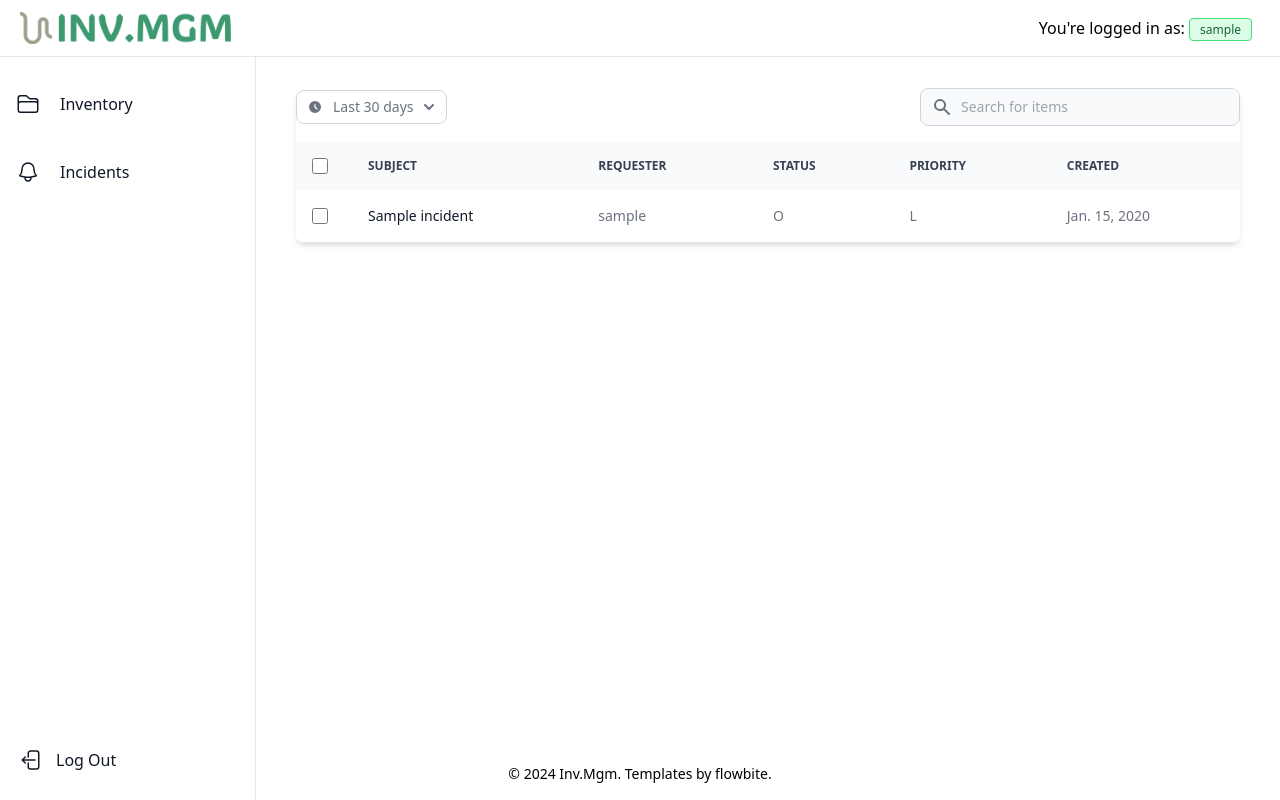
After one commit to diegorbb/django-inventory-mgm, a Django app: page /incidents/ in a window 1280 px wide. The commit adds this page. Run offline with Django 5.2, Linux system fonts and the light colour scheme; a user stored in the database is signed in; tables that the repository leaves empty hold one stand-in row (values such as "Sample post"); some libraries are stand-ins or nearby versions.

Commit message:
started incident tool

```diff
--- a/inventory/app/admin.py
+++ b/inventory/app/admin.py
@@ -1,5 +1,6 @@
 from django.contrib import admin
-from .models import Item
+from .models import Item, Incident
 
 # Register your models here.
 admin.site.register(Item)
+admin.site.register(Incident)
--- /dev/null
+++ b/inventory/app/templates/app/incidents.html
@@ -0,0 +1,126 @@
+{% extends "main.html" %}
+
+{% block content %}
+
+{% include "navbar.html" %}
+
+{% include "sidebar.html" %}
+
+
+<div class="p-4 sm:ml-64">
+    <div class="py-8 px-6 mt-10">
+        <div class="relative overflow-x-auto shadow-md sm:rounded-lg">
+            <div class="flex flex-column sm:flex-row flex-wrap space-y-4 sm:space-y-0 items-center justify-between pb-4">
+                <div>
+                    <button id="dropdownRadioButton" data-dropdown-toggle="dropdownRadio" class="inline-flex items-center text-gray-500 bg-white border border-gray-300 focus:outline-none hover:bg-gray-100 focus:ring-4 focus:ring-gray-100 font-medium rounded-lg text-sm px-3 py-1.5 dark:bg-gray-800 dark:text-white dark:border-gray-600 dark:hover:bg-gray-700 dark:hover:border-gray-600 dark:focus:ring-gray-700" type="button">
+                        <svg class="w-3 h-3 text-gray-500 dark:text-gray-400 me-3" aria-hidden="true" xmlns="http://www.w3.org/2000/svg" fill="currentColor" viewBox="0 0 20 20">
+                                <path d="M10 0a10 10 0 1 0 10 10A10.011 10.011 0 0 0 10 0Zm3.982 13.982a1 1 0 0 1-1.414 0l-3.274-3.274A1.012 1.012 0 0 1 9 10V6a1 1 0 0 1 2 0v3.586l2.982 2.982a1 1 0 0 1 0 1.414Z"/>
+                            </svg>
+                        Last 30 days
+                        <svg class="w-2.5 h-2.5 ms-2.5" aria-hidden="true" xmlns="http://www.w3.org/2000/svg" fill="none" viewBox="0 0 10 6">
+                            <path stroke="currentColor" stroke-linecap="round" stroke-linejoin="round" stroke-width="2" d="m1 1 4 4 4-4"/>
+                        </svg>
+                    </button>
+                    <!-- Dropdown menu -->
+                    <div id="dropdownRadio" class="z-10 hidden w-48 bg-white divide-y divide-gray-100 rounded-lg shadow dark:bg-gray-700 dark:divide-gray-600" data-popper-reference-hidden="" data-popper-escaped="" data-popper-placement="top" style="position: absolute; inset: auto auto 0px 0px; margin: 0px; transform: translate3d(522.5px, 3847.5px, 0px);">
+                        <ul class="p-3 space-y-1 text-sm text-gray-700 dark:text-gray-200" aria-labelledby="dropdownRadioButton">
+                            <li>
+                                <div class="flex items-center p-2 rounded hover:bg-gray-100 dark:hover:bg-gray-600">
+                                    <input id="filter-radio-example-1" type="radio" value="" name="filter-radio" class="w-4 h-4 text-blue-600 bg-gray-100 border-gray-300 focus:ring-blue-500 dark:focus:ring-blue-600 dark:ring-offset-gray-800 dark:focus:ring-offset-gray-800 focus:ring-2 dark:bg-gray-700 dark:border-gray-600">
+                                    <label for="filter-radio-example-1" class="w-full ms-2 text-sm font-medium text-gray-900 rounded dark:text-gray-300">Last day</label>
+                                </div>
+                            </li>
+                            <li>
+                                <div class="flex items-center p-2 rounded hover:bg-gray-100 dark:hover:bg-gray-600">
+                                    <input checked="" id="filter-radio-example-2" type="radio" value="" name="filter-radio" class="w-4 h-4 text-blue-600 bg-gray-100 border-gray-300 focus:ring-blue-500 dark:focus:ring-blue-600 dark:ring-offset-gray-800 dark:focus:ring-offset-gray-800 focus:ring-2 dark:bg-gray-700 dark:border-gray-600">
+                                    <label for="filter-radio-example-2" class="w-full ms-2 text-sm font-medium text-gray-900 rounded dark:text-gray-300">Last 7 days</label>
+                                </div>
+                            </li>
+                            <li>
+                                <div class="flex items-center p-2 rounded hover:bg-gray-100 dark:hover:bg-gray-600">
+                                    <input id="filter-radio-example-3" type="radio" value="" name="filter-radio" class="w-4 h-4 text-blue-600 bg-gray-100 border-gray-300 focus:ring-blue-500 dark:focus:ring-blue-600 dark:ring-offset-gray-800 dark:focus:ring-offset-gray-800 focus:ring-2 dark:bg-gray-700 dark:border-gray-600">
+                                    <label for="filter-radio-example-3" class="w-full ms-2 text-sm font-medium text-gray-900 rounded dark:text-gray-300">Last 30 days</label>
+                                </div>
+                            </li>
+                            <li>
+                                <div class="flex items-center p-2 rounded hover:bg-gray-100 dark:hover:bg-gray-600">
+                                    <input id="filter-radio-example-4" type="radio" value="" name="filter-radio" class="w-4 h-4 text-blue-600 bg-gray-100 border-gray-300 focus:ring-blue-500 dark:focus:ring-blue-600 dark:ring-offset-gray-800 dark:focus:ring-offset-gray-800 focus:ring-2 dark:bg-gray-700 dark:border-gray-600">
+                                    <label for="filter-radio-example-4" class="w-full ms-2 text-sm font-medium text-gray-900 rounded dark:text-gray-300">Last month</label>
+                                </div>
+                            </li>
+                            <li>
+                                <div class="flex items-center p-2 rounded hover:bg-gray-100 dark:hover:bg-gray-600">
+                                    <input id="filter-radio-example-5" type="radio" value="" name="filter-radio" class="w-4 h-4 text-blue-600 bg-gray-100 border-gray-300 focus:ring-blue-500 dark:focus:ring-blue-600 dark:ring-offset-gray-800 dark:focus:ring-offset-gray-800 focus:ring-2 dark:bg-gray-700 dark:border-gray-600">
+                                    <label for="filter-radio-example-5" class="w-full ms-2 text-sm font-medium text-gray-900 rounded dark:text-gray-300">Last year</label>
+                                </div>
+                            </li>
+                        </ul>
+                    </div>
+                </div>
+                <label for="table-search" class="sr-only">Search</label>
+                <div class="relative">
+                    <div class="absolute inset-y-0 left-0 rtl:inset-r-0 rtl:right-0 flex items-center ps-3 pointer-events-none">
+                        <svg class="w-5 h-5 text-gray-500 dark:text-gray-400" aria-hidden="true" fill="currentColor" viewBox="0 0 20 20" xmlns="http://www.w3.org/2000/svg"><path fill-rule="evenodd" d="M8 4a4 4 0 100 8 4 4 0 000-8zM2 8a6 6 0 1110.89 3.476l4.817 4.817a1 1 0 01-1.414 1.414l-4.816-4.816A6 6 0 012 8z" clip-rule="evenodd"></path></svg>
+                    </div>
+                    <input type="text" id="table-search" class="block p-2 ps-10 text-sm text-gray-900 border border-gray-300 rounded-lg w-80 bg-gray-50 focus:ring-blue-500 focus:border-blue-500 dark:bg-gray-700 dark:border-gray-600 dark:placeholder-gray-400 dark:text-white dark:focus:ring-blue-500 dark:focus:border-blue-500" placeholder="Search for items">
+                </div>
+            </div>
+            <table class="w-full text-sm text-left rtl:text-right text-gray-500 dark:text-gray-400">
+                <thead class="text-xs text-gray-700 uppercase bg-gray-50 dark:bg-gray-700 dark:text-gray-400">
+                    <tr>
+                        <th scope="col" class="p-4">
+                            <div class="flex items-center">
+                                <input id="checkbox-all-search" type="checkbox" class="w-4 h-4 text-blue-600 bg-gray-100 border-gray-300 rounded focus:ring-blue-500 dark:focus:ring-blue-600 dark:ring-offset-gray-800 dark:focus:ring-offset-gray-800 focus:ring-2 dark:bg-gray-700 dark:border-gray-600">
+                                <label for="checkbox-all-search" class="sr-only">checkbox</label>
+                            </div>
+                        </th>
+                        <th scope="col" class="px-6 py-3">
+                            Subject
+                        </th>
+                        <th scope="col" class="px-6 py-3">
+                            Requester
+                        </th>
+                        <th scope="col" class="px-6 py-3">
+                            Status
+                        </th>
+                        <th scope="col" class="px-6 py-3">
+                            Priority
+                        </th>
+                        <th scope="col" class="px-6 py-3">
+                            Created
+                        </th>
+                    </tr>
+                </thead>
+                <tbody>
+                    {% for incident in incidents %}
+                    <tr class="bg-white border-b dark:bg-gray-800 dark:border-gray-700 hover:bg-gray-50 dark:hover:bg-gray-600">
+                        <td class="w-4 p-4">
+                            <div class="flex items-center">
+                                <input id="checkbox-table-search-1" type="checkbox" class="w-4 h-4 text-blue-600 bg-gray-100 border-gray-300 rounded focus:ring-blue-500 dark:focus:ring-blue-600 dark:ring-offset-gray-800 dark:focus:ring-offset-gray-800 focus:ring-2 dark:bg-gray-700 dark:border-gray-600">
+                                <label for="checkbox-table-search-1" class="sr-only">checkbox</label>
+                            </div>
+                        </td>
+                        <th scope="row" class="px-6 py-4 font-medium text-gray-900 whitespace-nowrap dark:text-white">
+                            {{ incident.subject }}
+                        </th>
+                        <td class="px-6 py-4">
+                            {{ incident.requester }}
+                        </td>
+                        <td class="px-6 py-4">
+                            {{ incident.status }}
+                        </td>
+                        <td class="px-6 py-4">
+                            {{ incident.priority }}
+                        </td>
+                        <td class="px-6 py-4">
+                            {{ incident.created }}
+                        </td>
+                    </tr>
+                    {% endfor %}
+                </tbody>
+            </table>
+        </div>
+    </div>
+</div>
+
+{% endblock %}
--- a/inventory/app/urls.py
+++ b/inventory/app/urls.py
@@ -10,4 +10,6 @@ urlpatterns = [
     path('create-item/', views.createItem, name='create-item'),
     path('edit-item/<str:pk>/', views.editItem, name='edit-item'),
     path('delete-item/<str:pk>/', views.deleteItem, name='delete-item'),
+
+    path('incidents/', views.incidentPage, name='incidents'),
 ]
--- a/inventory/app/views.py
+++ b/inventory/app/views.py
@@ -4,7 +4,7 @@ from django.contrib.auth import authenticate, login, logout
 from django.contrib.auth.decorators import login_required
 from django.contrib import messages
 from django.http import HttpResponse
-from .models import Item
+from .models import Item, Incident
 from .forms import ItemForm
 
 @login_required(login_url='login')
@@ -17,6 +17,17 @@ def home(request):
     }
 
     return render(request, 'app/home.html', context)
+
+
+@login_required(login_url='login')
+def incidentPage(request):
+    incidents = Incident.objects.all()
+
+    context = {
+        'incidents': incidents,
+    }
+
+    return render(request, 'app/incidents.html', context)
 
 
 def loginPage(request):
--- a/inventory/templates/sidebar.html
+++ b/inventory/templates/sidebar.html
@@ -14,7 +14,7 @@
                     <svg xmlns="http://www.w3.org/2000/svg" fill="none" viewBox="0 0 24 24" stroke-width="1.5" stroke="currentColor" class="w-6 h-6">
                         <path stroke-linecap="round" stroke-linejoin="round" d="M14.857 17.082a23.848 23.848 0 0 0 5.454-1.31A8.967 8.967 0 0 1 18 9.75V9A6 6 0 0 0 6 9v.75a8.967 8.967 0 0 1-2.312 6.022c1.733.64 3.56 1.085 5.455 1.31m5.714 0a24.255 24.255 0 0 1-5.714 0m5.714 0a3 3 0 1 1-5.714 0" />
                     </svg>
-                    <a href="" class="flex items-center p-2 text-gray-900 rounded-lg dark:text-white hover:bg-gray-100 dark:hover:bg-gray-700 group">
+                    <a href="{% url 'incidents' %}" class="flex items-center p-2 text-gray-900 rounded-lg dark:text-white hover:bg-gray-100 dark:hover:bg-gray-700 group">
                         <span class="ms-3">Incidents</span>
                     </a>
                 </li>
```
Also changed, not shown: inventory/app/models.py (+30 -0 lines), inventory/app/migrations/0004_incident.py (added), inventory/app/migrations/0005_incident_priority_incident_status.py (added).
